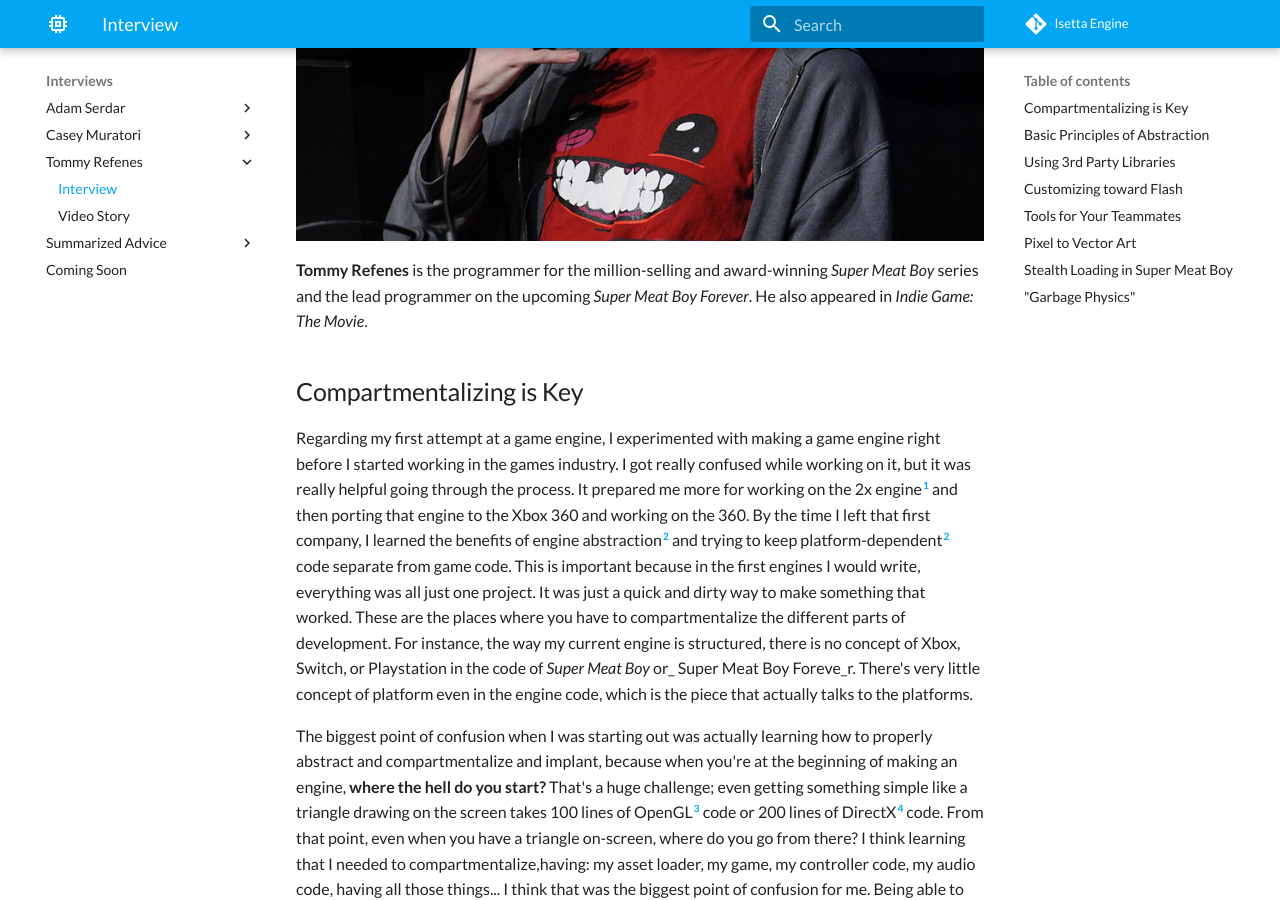
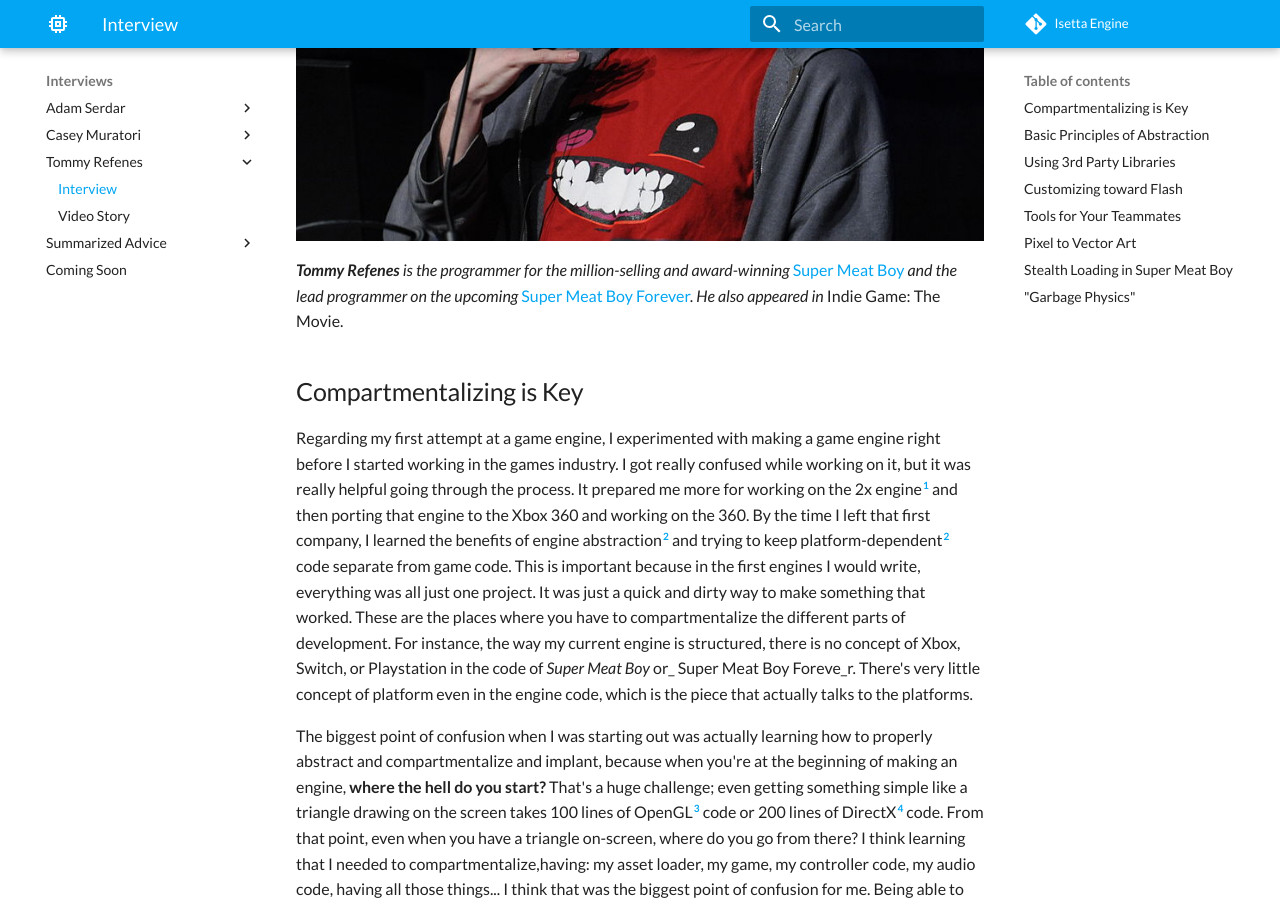
Before and after one commit to Isetta-Team/Isetta-Website-Raw, an MkDocs documentation site: the page built from docs/interviews/TommyRefenes-interview.md, in a window 1280 px wide and 900 px high, scrolled down 443 px. Built offline with MkDocs 1.6.1 and Material for MkDocs 9.7.7, drawn with Linux system fonts in a browser that asks for light colours; comment, search, counter and statistics services are not loaded.

Commit message:
Fixing interview bio italics

```diff
--- a/docs/interviews/TommyRefenes-interview.md
+++ b/docs/interviews/TommyRefenes-interview.md
@@ -2,7 +2,7 @@
 
 ![headshot](../images/interviews/tommy-refenes.jpg "Tommy Refenes")
 
-**Tommy Refenes** is the programmer for the million-selling and award-winning _Super Meat Boy_ series and the lead programmer on the upcoming _Super Meat Boy Forever_. He also appeared in _Indie Game: The Movie_.
+_**Tommy Refenes** is the programmer for the million-selling and award-winning_ [Super Meat Boy](https://store.steampowered.com/app/40800/Super_Meat_Boy/)  _and the lead programmer on the upcoming_ [Super Meat Boy Forever](http://supermeatboy.com/). _He also appeared in_ Indie Game: The Movie.
 
 ## Compartmentalizing is Key
 
```
Also changed, not shown: docs/interviews/CaseyMuratori-interview.md (+1 -1 lines).
